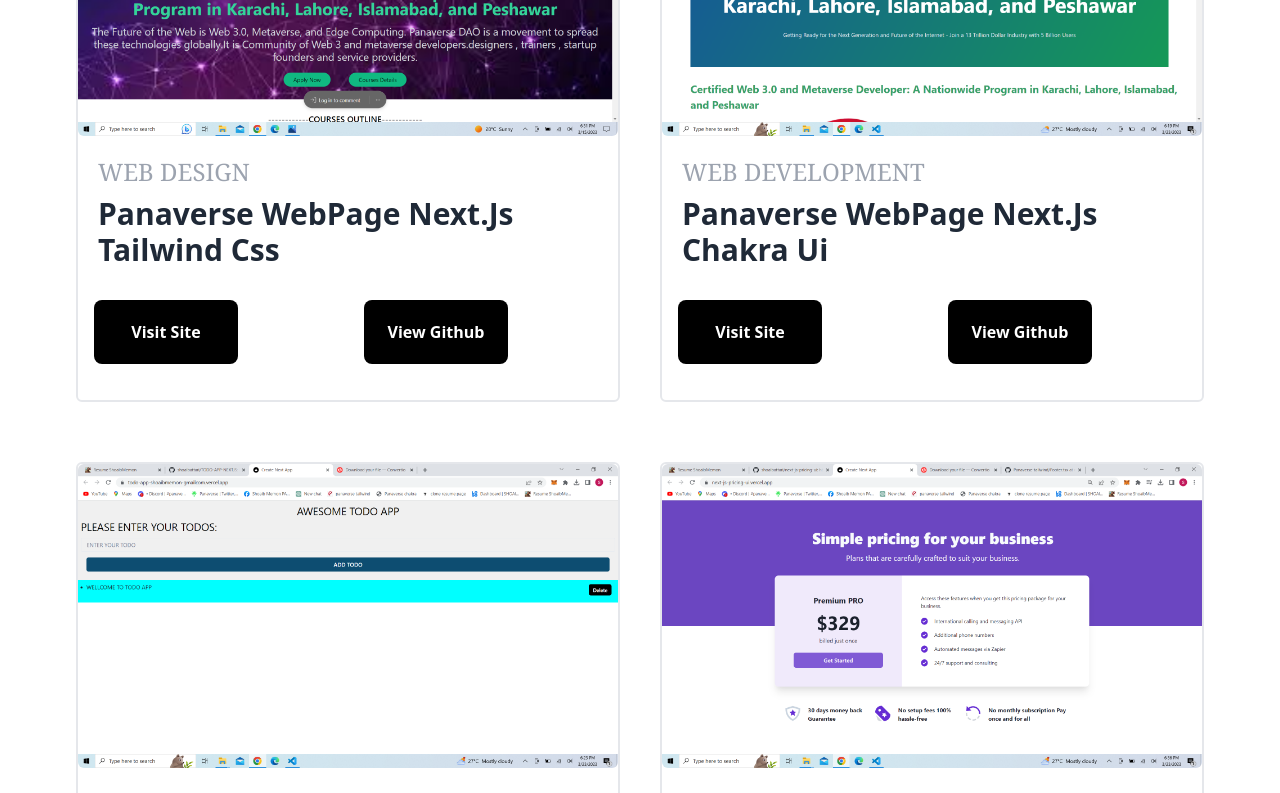
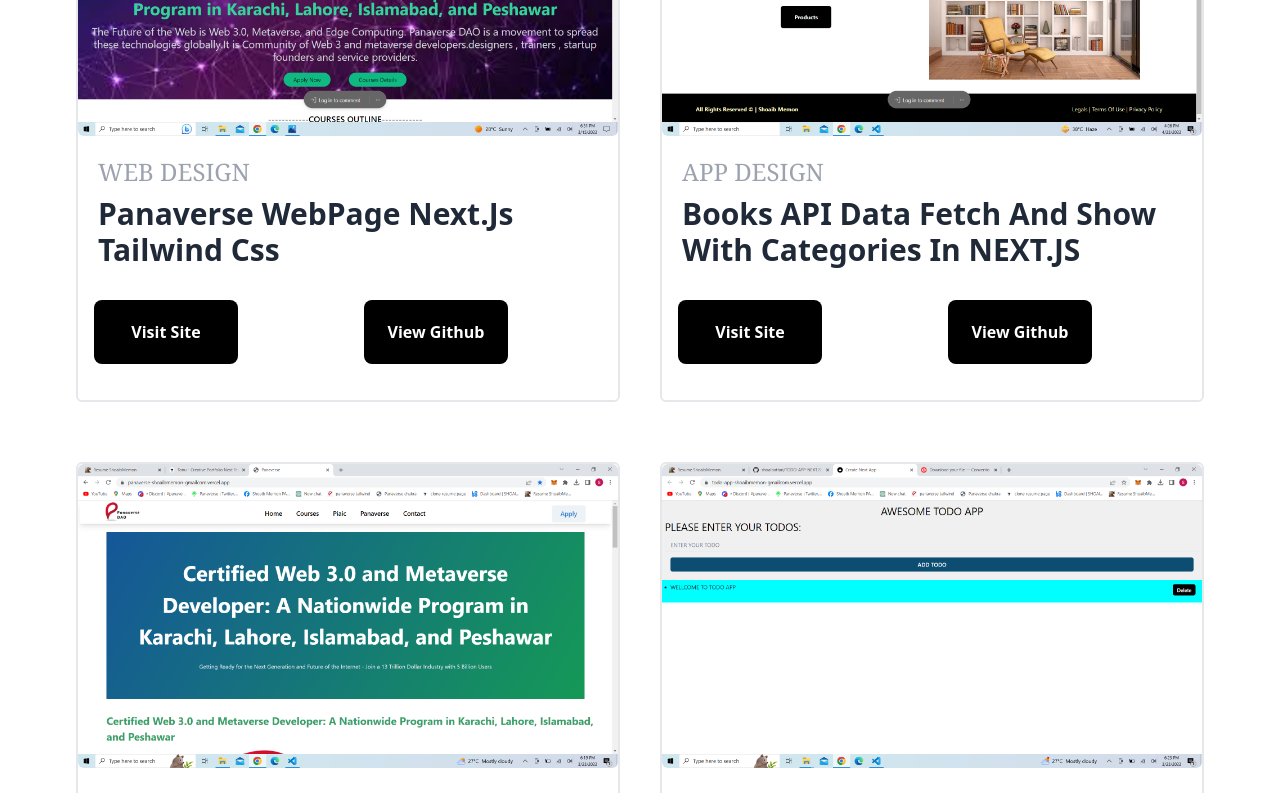
Before and after one commit to shoaibattari/Resume-ShoaibMemon, a Next.js app: page / in a window 1280 px wide. Shown: the part 2980-3773 px from the top of the page. Built offline with nearby package versions, Linux system fonts and the light colour scheme.

Commit message:
project add

```diff
--- a/app/components/projects/ProjectsCards.tsx
+++ b/app/components/projects/ProjectsCards.tsx
@@ -21,9 +21,17 @@
     text2: "Panaverse WebPage Next.Js Tailwind Css",
     Site: "https://panaverse-tailwind-shoaibmemon-gmailcom.vercel.app/",
     Github: "https://github.com/shoaibattari/Panaverse-tailwind",
+  },{
+    id: 2,
+    Image: "/api.webp",
+    Alt: "WebDesign1",
+    text1: "APP DESIGN",
+    text2: "Books API Data Fetch And Show With Categories In NEXT.JS",
+    Site: "https://api-learn-shoaibmemon-gmailcom.vercel.app/",
+    Github: "https://github.com/shoaibattari/Api-Learn-Next",
   },
   {
-    id: 2,
+    id: 3,
     Image: "/panaverse-chakra.webp",
     Alt: "WebDesign2",
     text1: "WEB DEVELOPMENT",
@@ -32,7 +40,7 @@
     Github: "https://github.com/shoaibattari/Panaverse",
   },
   {
-    id: 3,
+    id: 4,
     Image: "/Next.js-TodoApp.webp",
     Alt: "WebDesign3",
     text1: "APP DESIGN",
@@ -41,7 +49,7 @@
     Github: "https://github.com/shoaibattari/TODO-APP-NEXTJS",
   },
   {
-    id: 4,
+    id: 5,
     Image: "/Pricing-Ui-Chakra.webp",
     Alt: "WebDesign4",
     text1: "WEB DESIGN",
@@ -50,7 +58,7 @@
     Github: "https://github.com/shoaibattari/next-js-pricing-ui",
   },
   {
-    id: 5,
+    id: 6,
     Image: "/10-cli-project.webp",
     Alt: "WebDesign5",
     text1: "WEB DESIGN",
```
Also changed, not shown: public/api.webp (added), 1 other file (tests, documents, lock files or other folders).
